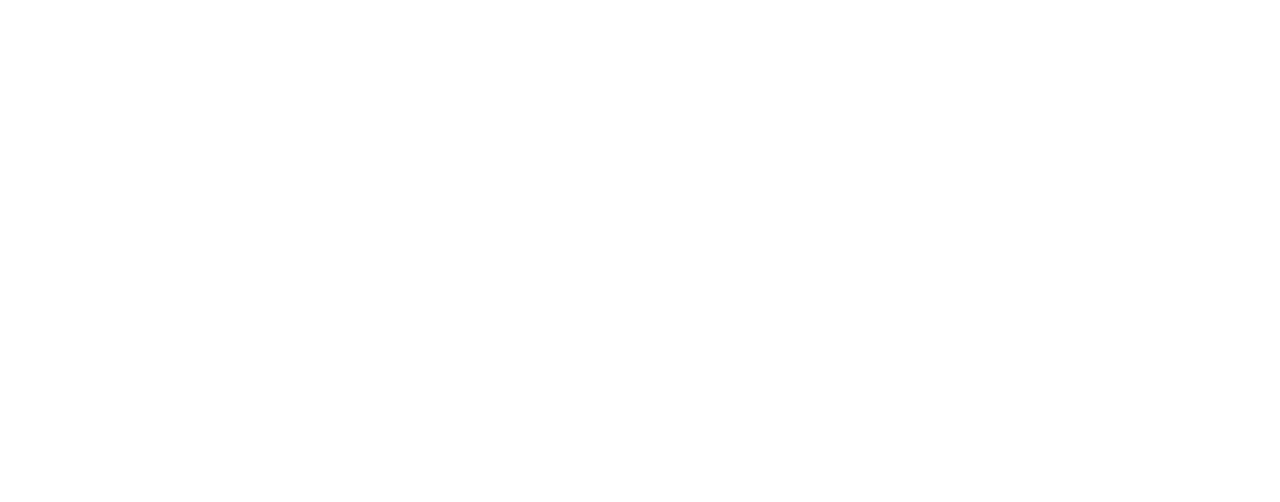
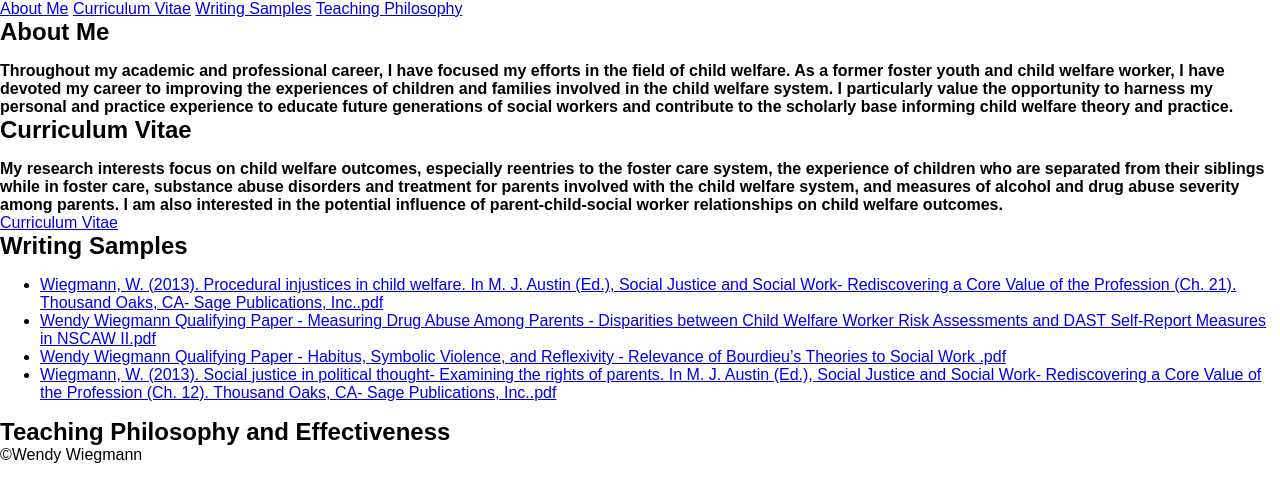
Before and after one commit to cdelauder/wendy_portfolio, a plain HTML site: page index.html in a window 1280 px wide. Drawn offline with Linux system fonts and the light colour scheme.

Commit message:
added the content throught the teaching philosophy section. this incldes most of the pdf files

```diff
--- a/index.html
+++ b/index.html
@@ -1,10 +1,41 @@
 <html>
   <head>
     <link rel="stylesheet" href="public/css/normalize.css">
+    <link rel="stylesheet" href="public/css/stylesheet.css">
 
   </head>
   <body>
+    <div class='header'>
+      <a href="#bio" class='header-link'>About Me</a>
+      <a href="#cv" class='header-link'>Curriculum Vitae</a>
+      <a href="#writing" class='header-link'>Writing Samples</a>
+      <a href="#philosophy" class='header-link'>Teaching Philosophy</a>
+    </div>
+    <div class='bio' id='bio'>
+      <h2 class ='section-title'>About Me</h2>
+      <h3 class='bio-blurb'>Throughout my academic and professional career, I have focused my efforts in the field of child welfare.  As a former foster youth and child welfare worker, I have devoted my career to improving the experiences of children and families involved in the child welfare system.  I particularly value the opportunity to harness my personal and practice experience to educate future generations of social workers and contribute to the scholarly base informing child welfare theory and practice. </h3>
+    </div>
+    <div class='cv' id='cv'>
+      <h2 class ='section-title'>Curriculum Vitae</h2>
+      <h3 clas='cv-blurb'>My research interests focus on child welfare outcomes, especially reentries to the foster care system, the experience of children who are separated from their siblings while in foster care, substance abuse disorders and treatment for parents involved with the child welfare system, and measures of alcohol and drug abuse severity among parents.  I am also interested in the potential influence of parent-child-social worker relationships on child welfare outcomes. </h3>
+      <a href="public/files/Wendy_Wiegmann_CV.pdf" class='cv-link'>Curriculum Vitae</a>
+    </div>
+    <div class='writing' id='writing'>
+      <h2 class ='section-title'>Writing Samples</h2>
+      <ul class='writing-links'>
+        <li class='writing-sample'><a href="public/files/procedural_injustice.pdf">Wiegmann, W.  (2013). Procedural injustices in child welfare.  In M. J. Austin (Ed.), Social Justice and Social Work- Rediscovering a Core Value of the Profession (Ch. 21).  Thousand Oaks, CA- Sage Publications, Inc..pdf</a></li>
+        <li class='writing-sample'><a href="public/files/measuring_drug_abuse.pdf">Wendy Wiegmann Qualifying Paper - Measuring Drug Abuse Among Parents - Disparities between Child Welfare Worker Risk Assessments and DAST Self-Report Measures in NSCAW II.pdf</a></li>
+        <li class='writing-sample'><a href="public/files/bourdieu.pdf">Wendy Wiegmann Qualifying Paper -   Habitus, Symbolic Violence, and Reflexivity - Relevance of Bourdieu’s Theories to Social Work .pdf</a></li>
+        <li class='writing-sample'><a href="public/files/parental_rights.pdf">Wiegmann, W.  (2013). Social justice in political thought- Examining the rights of parents.  In M. J. Austin (Ed.), Social Justice and Social Work- Rediscovering a Core Value of the Profession (Ch. 12).  Thousand Oaks, CA- Sage Publications, Inc..pdf</a></li>
+      </ul>
+    </div>
+    <div class='philosophy' id='philosophy'>
+      <h2 class ='section-title'>Teaching Philosophy and Effectiveness</h2>
 
+    </div>
+    <div class='footer'>
+      ©Wendy Wiegmann
+    </div>
 
   </body>
 </html>
--- /dev/null
+++ b/public/css/stylesheet.css
@@ -0,0 +1,3 @@
+.header {
+
+}
```
Also changed, not shown: 5 other files.
